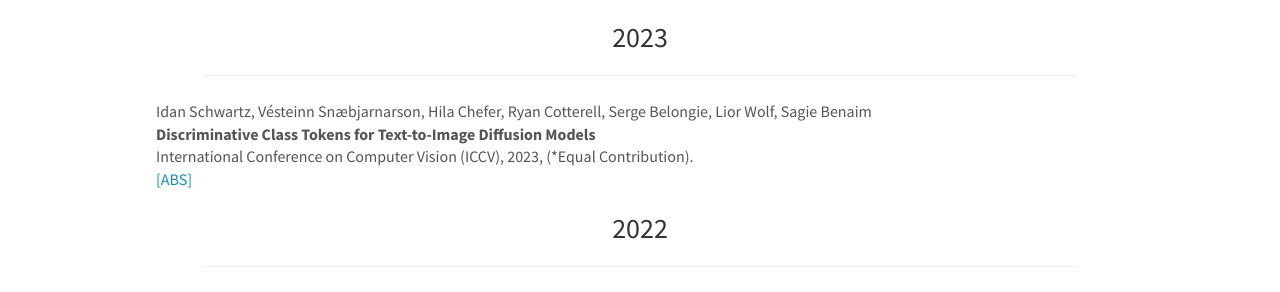
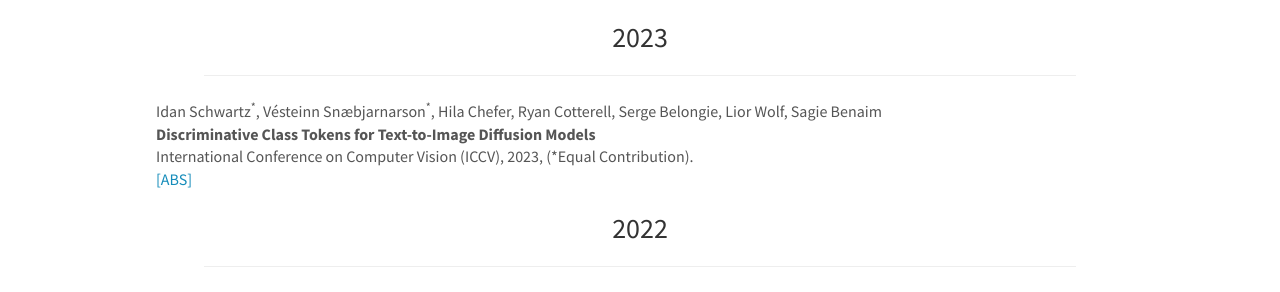
Before and after one commit to BelongieLab/belongielab.github.io, a Jekyll site: the page built from _pages/publications.md, in a window 1280 px wide and 900 px high. Shown: the part 171-463 px from the top of the window. Built offline with Jekyll 4.4.1, drawn with Linux system fonts in a browser that asks for light colours; nearby versions of some CDN libraries; part of the change alters nothing that is shown.

```diff
--- a/_data/publist.yml
+++ b/_data/publist.yml
@@ -1,6 +1,7 @@
 - address: Paris
   title: Discriminative Class Tokens for Text-to-Image Diffusion Models
-  author: "Idan Schwartz, V\xE9steinn Sn\xE6bjarnarson, Hila Chefer, Ryan Cotterell, Serge Belongie, Lior Wolf, Sagie Benaim"
+  # author: "Idan Schwartz, V\xE9steinn Sn\xE6bjarnarson, Hila Chefer, Ryan Cotterell, Serge Belongie, Lior Wolf, Sagie Benaim"
+  author: "Idan Schwartz<sup>&#42;</sup>, V\xE9steinn Sn\xE6bjarnarson<sup>&#42;</sup>, Hila Chefer, Ryan Cotterell, Serge Belongie, Lior Wolf, Sagie Benaim"
   link:
     display: ABS
     url: https://arxiv.org/abs/2303.17155
```
